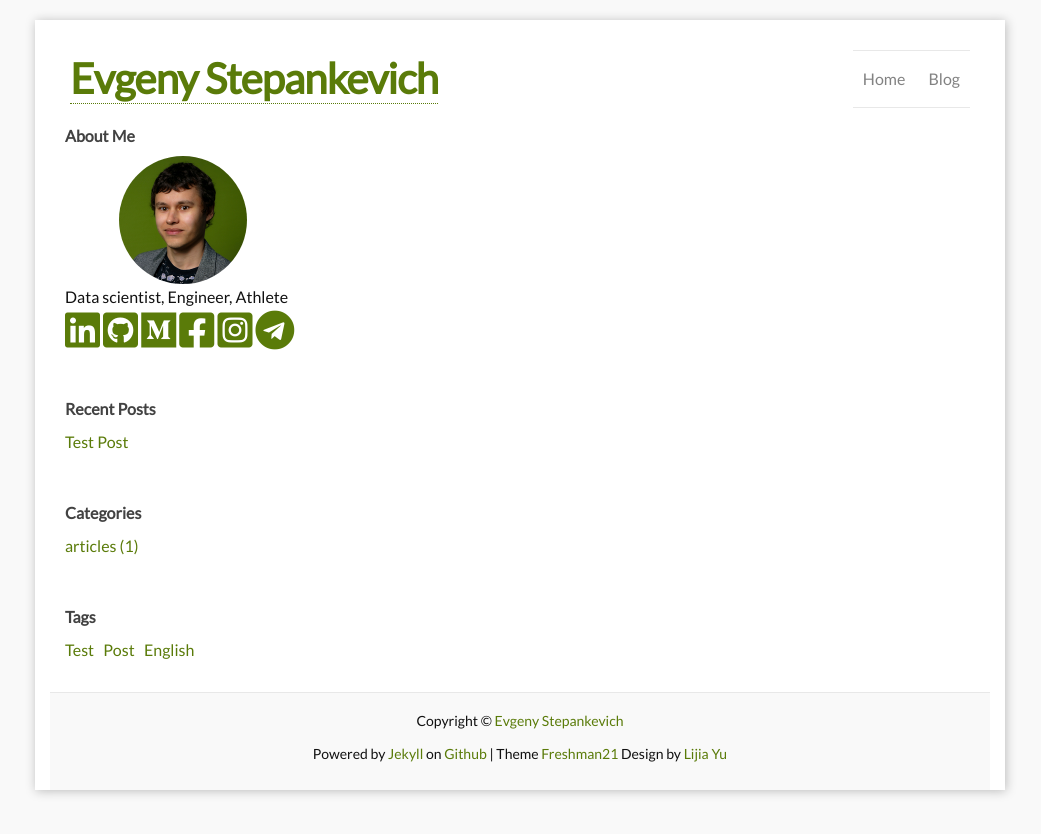
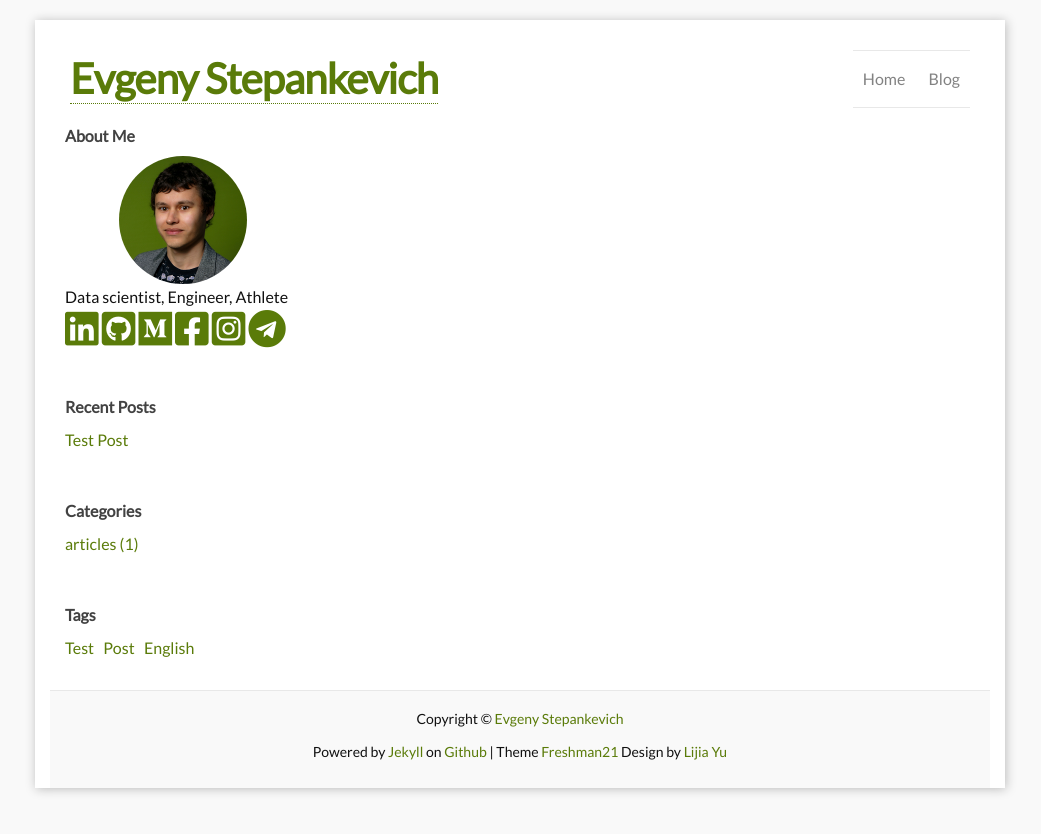
Before and after one commit to estepankevich/estepankevich.github.io, a Jekyll site: the page built from index.html, in a window 1280 px wide. Shown: the top 834 px of the page, without its empty margins (120-1161 px from the left). Built offline with Jekyll 4.4.1, drawn with Linux system fonts in a browser that asks for light colours; nearby versions of some CDN libraries; the list of posts is cut into pages by our own code.

Commit message:
Styles bugfix

```diff
--- a/_sass/_base.scss
+++ b/_sass/_base.scss
@@ -141,7 +141,7 @@
   color: $brand-top-color;
   text-decoration: none;
   .fab{
-	font-size: 2.5em;
+	font-size: 2.4em;
   }
   .fab:visited {
 	color: $brand-top-color
--- a/css/main.scss
+++ b/css/main.scss
@@ -58,6 +58,6 @@
         "_syntax-highlighting-native" // "syntax-highlighting"
 ;
 
-@import url('http://fonts.googleapis.com/css?family=Open+Sans');
-@import url('http://fonts.googleapis.com/css?family=Lato');
+@import url('https://fonts.googleapis.com/css?family=Open+Sans');
+@import url('https://fonts.googleapis.com/css?family=Lato');
 @import url('https://cdnjs.cloudflare.com/ajax/libs/font-awesome/5.13.0/css/all.min.css');
```
